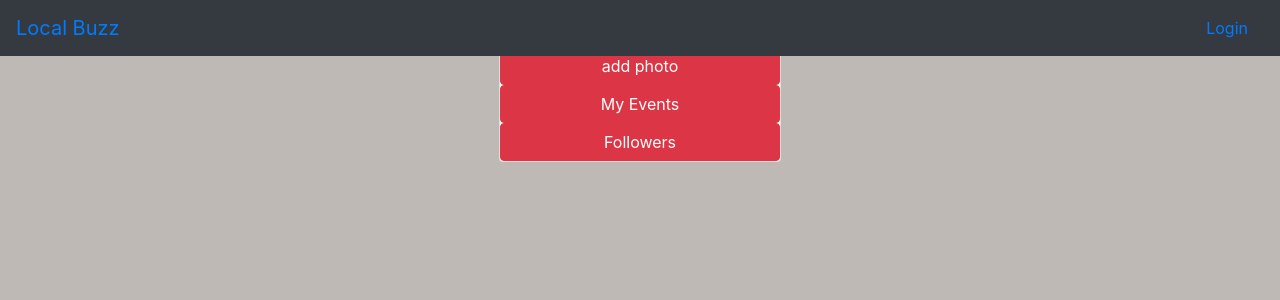
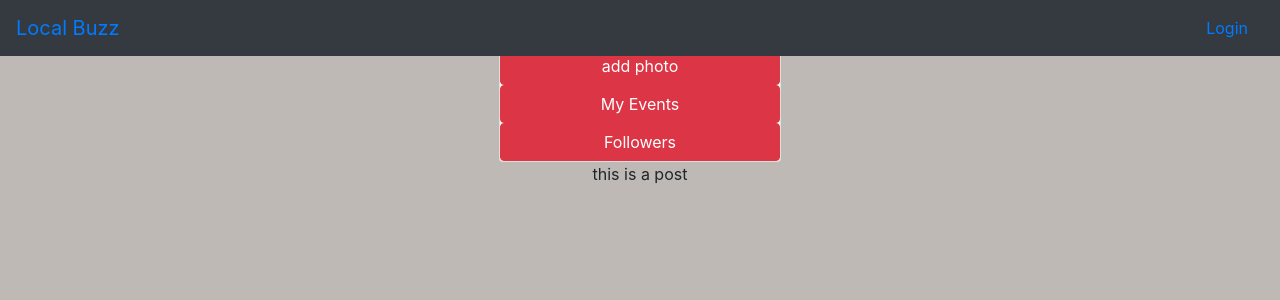
Before and after one commit to ZacCrumpton/backedn_capstone, a React (Create React App) app in the folder localbuzz_backendcapstoneui/backendcapstone/: page /artisthome in a window 1280 px wide. Shown: the top 300 px of the page. Built offline with nearby package versions, Linux system fonts and the light colour scheme; no server answers.

Commit message:
axios requests for posts and added post folder, js, and scss - put component in artistHome

```diff
--- a/localbuzz_backendcapstoneui/backendcapstone/src/Pages/ArtistHome/ArtistHome.js
+++ b/localbuzz_backendcapstoneui/backendcapstone/src/Pages/ArtistHome/ArtistHome.js
@@ -3,6 +3,8 @@ import './ArtistHome.scss';
 import PropTypes from 'prop-types';
 import artistData from '../../helpers/data/artistData';
 import artistShape from '../../helpers/propz/ArtistShape';
+
+import Post from '../../Shared/Post/Post';
 
 class ArtistHome extends React.Component {
   static propTypes = {
@@ -16,20 +18,20 @@ class ArtistHome extends React.Component {
     artist: {},
   }
 
-  getInfo = () => {
-    const { artistId } = this.props;
-    artistData.getArtistById(artistId)
-      .then((request) => {
-        const artist = request.data;
-        this.setState({ artist });
-        // may add followedArtist stuff here eventually to get followers??
-      })
-      .catch(() => console.error('unable to get single Artist'));
-  }
+  // getInfo = () => {
+  //   const { artistId } = this.props;
+  //   artistData.getArtistById(artistId)
+  //     .then((request) => {
+  //       const artist = request.data;
+  //       this.setState({ artist });
+  //       // may add followedArtist stuff here eventually to get followers??
+  //     })
+  //     .catch(() => console.error('unable to get single Artist'));
+  // }
 
-  componentDidMount() {
-    this.getInfo();
-  }
+  // componentDidMount() {
+  //   this.getInfo();
+  // }
 
   render() {
     const { authed, artist } = this.props;
@@ -51,6 +53,7 @@ class ArtistHome extends React.Component {
         <button className="btn btn-danger" onClick={this.editartistEvent}>My Events</button>
         <button className="btn btn-danger" onClick={this.editartistEvent}>Followers</button>
         </div>
+        <Post/>
       </div>
     );
   }
--- /dev/null
+++ b/localbuzz_backendcapstoneui/backendcapstone/src/Shared/Post/Post.js
@@ -0,0 +1,14 @@
+import React from 'react';
+import './Post.scss';
+
+class Post extends React.Component {
+  render() {
+    return (
+      <div>
+        this is a post
+      </div>
+    );
+  }
+}
+
+export default Post;
```
Also changed, not shown: localbuzz_backendcapstoneui/backendcapstone/src/Shared/Post/Post.scss (added), localbuzz_backendcapstoneui/backendcapstone/src/helpers/data/postData.js (added).
